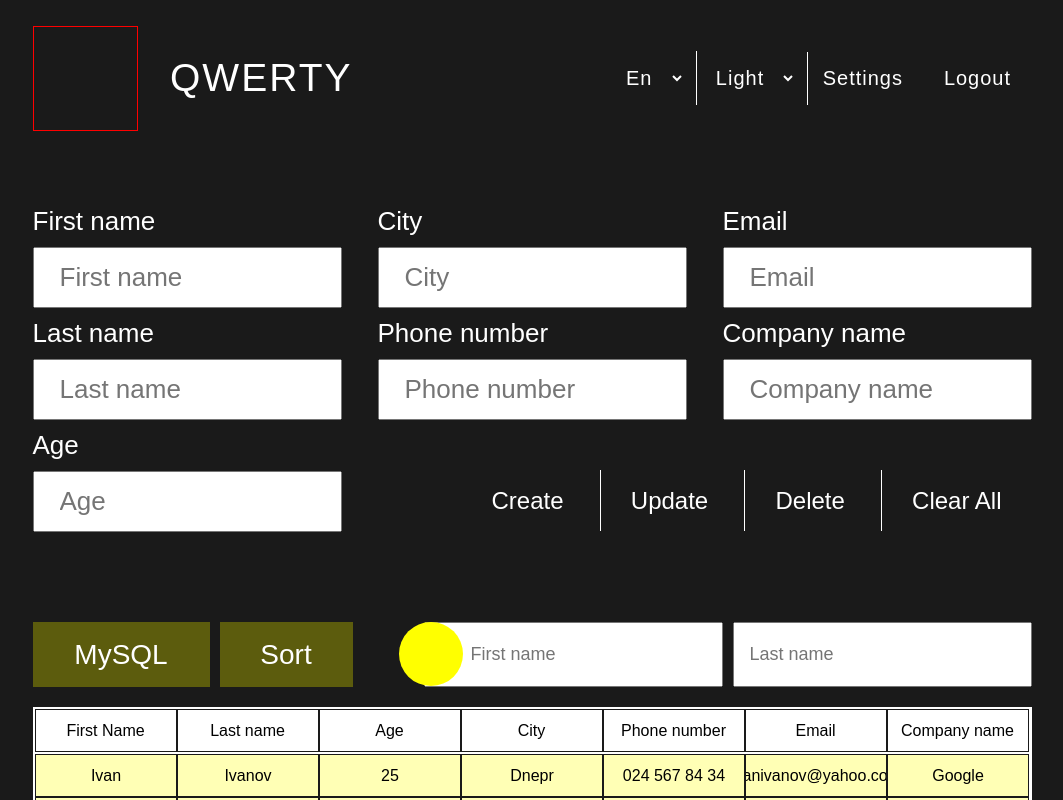
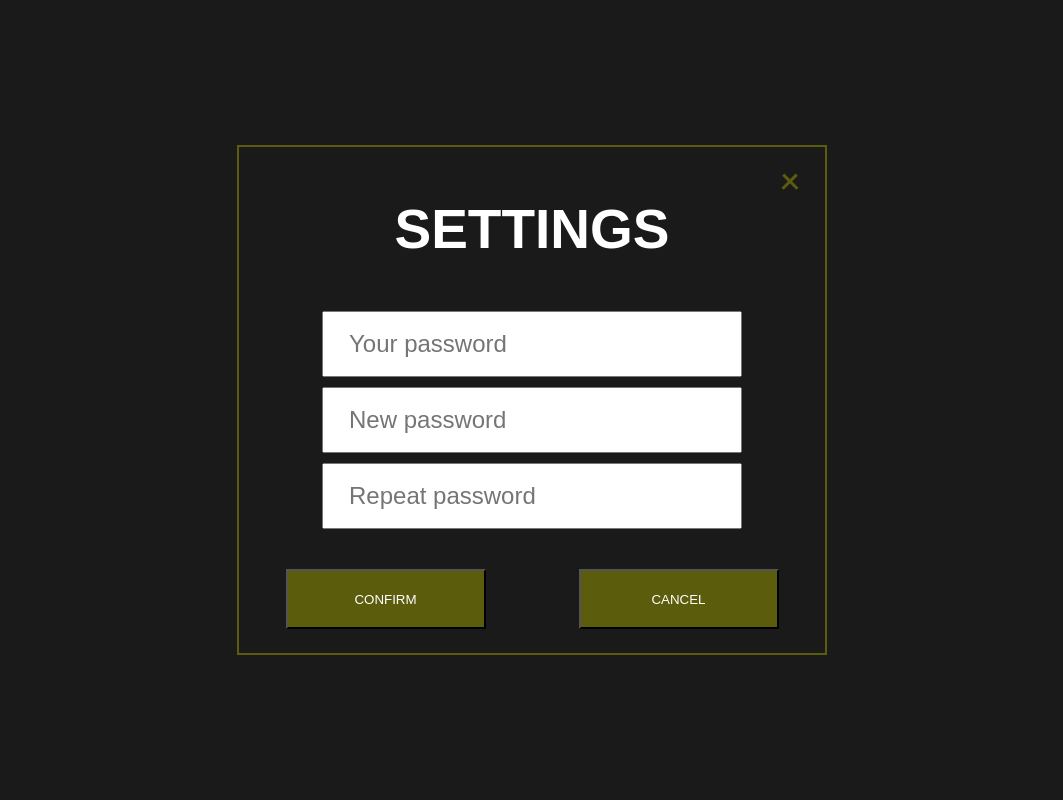
Before and after one commit to BvaGit/Project_2, a website built with webpack: page src/front/main.html in a window 1280 px wide. Both pictures are taken after a click on the button "Settings". Shown: the top 800 px of the page, without its empty margins (108-1171 px from the left). Built offline with nearby package versions, Linux system fonts and the light colour scheme.

Commit message:
main page dms and sort dropdown and settings popup

```diff
--- a/src/front/js/script.js
+++ b/src/front/js/script.js
@@ -1,7 +1,9 @@
 import '../scss/style.scss';
 
 import hello from '../modules/hello';
+import settingsPopup from '../modules/settingsPopup';
 
 window.addEventListener('DOMContentLoaded', ()=>{
     hello();
+    settingsPopup();
 });
--- a/src/front/main.html
+++ b/src/front/main.html
@@ -146,5 +146,22 @@
             </div>
         </footer>
     </div>
+    <div id="settingsPopup" class="settingsPopup hideSettingsPopup">
+        <div class="settingsPopup__container">
+            <div id="closePopUp" class="settingsPopup__button">
+                <button id="closePU" class="settingsPopup__button-close"></button>
+            </div>
+                <h1 class="settingsPopup__header">SETTINGS</h1>
+                <div class="settingsPopup__group">
+                    <input type="password" name="yourPassword" id="yourPassword" placeholder="Your password" class="settingsPopup__group-yourPassword settingsPopup__input">
+                    <input type="password" name="newPassword" id="newPassword" placeholder="New password" class="settingsPopup__group-newPassword settingsPopup__input">
+                    <input type="password" name="repeatPassword" id="repeatPassword" placeholder="Repeat password" class="settingsPopup__group-repeatPassword settingsPopup__input">
+                </div>
+                <div class="settingsPopup__buttons">
+                    <button id="settingsPopupConfirm" type="button" class="settingsPopup__buttons-confirm btn">CONFIRM</button>
+                    <button id="settingsPopupCancel" type="button" class="settingsPopup__buttons-cancel btn">CANCEL</button>
+                </div>
+        </div>
+    </div>
 </body>
 </html>
--- a/src/front/modules/settingsPopup.js
+++ b/src/front/modules/settingsPopup.js
@@ -1,4 +1,8 @@
 function settingsPopup () {
-
+    const settings = document.getElementById('settings');
+    const settingsPopup = document.getElementById('settingsPopup');
+    settings.addEventListener('click', () => {
+        settingsPopup.classList.remove('hideSettingsPopup');
+    })
 }
 export default settingsPopup;
--- a/src/front/scss/main.scss
+++ b/src/front/scss/main.scss
@@ -15,6 +15,7 @@
     border: none;
     background: transparent;
     color: $text-color;
+    cursor: pointer;
 }
 .panel-control-style {
     padding: 0 30px;
@@ -43,6 +44,7 @@
         width: 320px;
         height: 110px;
         color: $text-color;
+        cursor: pointer;
         &-icon {
             color: #ccc;
             width: 105px;
@@ -120,6 +122,7 @@
         &-update,
         &-delete,
         &-clearAll {
+            cursor: pointer;
             &:hover {
                 color: $hover-color;
             }
@@ -305,3 +308,125 @@
         color: $footer-copyright-sign;
     }
 }
+
+.settingsPopup {
+    position: fixed;
+    width: 100%;
+    height: 100%;
+    background-color: $main-page-bg;
+    top: 0;
+    left: 0;
+    visibility: visible;
+    transition: .4s ease;
+    &__container {
+        width: 590px;
+        height: 510px;
+        position: absolute;
+        top: 50%;
+        left: 50%;
+        transform: translate(-50%, -50%);
+        border: 2px solid $table-nav;
+        background: $main-page-bg;
+    }
+    &__button {
+        &-close {
+            position: absolute;
+            top: 35px;
+            right: 25px;
+            width: 20px;
+            height: 20px;
+            background: none;
+            border: none;
+            transition: .3s ease;
+            cursor: pointer;
+            transform: translate(0, -50%) rotate(45deg);
+            &::before {
+                content: '';
+                width: 100%;
+                height: 3px;
+                position: absolute;
+                top: 50%;
+                left: 0;
+                margin-top: -2px;
+                background: $table-nav;
+            }
+            &::after {
+                content: '';
+                width: 3px;
+                height: 100%;
+                position: absolute;
+                top: 0;
+                left: 50%;
+                margin-left: -2px;
+                background: $table-nav;
+            }
+        }
+    }
+    &__header {
+        width: 100%;
+        text-align: center;
+        color: $text-color;
+        font-size: 55px;
+        padding: 50px 0;
+        cursor: default;
+    }
+    &__group {
+        display: flex;
+        flex-direction: column;
+        justify-content: space-between;
+        align-items: center;
+        margin: 0 auto;
+        &-newPassword,
+        &-repeatPassword {
+            margin-top: 10px;
+        }
+    }
+    &__buttons {
+        margin: 0 auto;
+        display: flex;
+        flex-direction: row;
+        justify-content: space-around;
+        align-items: center;
+        padding: 40px 0 35px;
+        &-confirm,
+        &-cancel {
+            width: 200px;
+            height: 60px;
+            text-align: center;
+            background: $table-nav;
+            transition: .3s ease;
+            color: $text-color;
+            cursor: pointer;
+            &:hover,
+            &:hover {
+                background: $hover-color;
+                color: $main-page-bg;
+            }
+        }
+    }
+    &__input {
+        position: relative;
+        display: flex;
+        flex-direction: column;
+        justify-content: space-between;
+        padding: 25px;
+        width: 420px;
+        height: 66px;
+        font-size: 24px;
+        // &::before {
+        //     content: ();
+        //     position: absolute;
+        //     top: 50%;
+        //     right: 5px;
+        //     width: 5px;
+        //     height: 5px;
+        //     background: red;
+        // }
+    }
+    &.hideSettingsPopup {
+        display: block;
+        opacity: 0;
+        visibility: hidden;
+        animation: none;
+    }
+}
```
